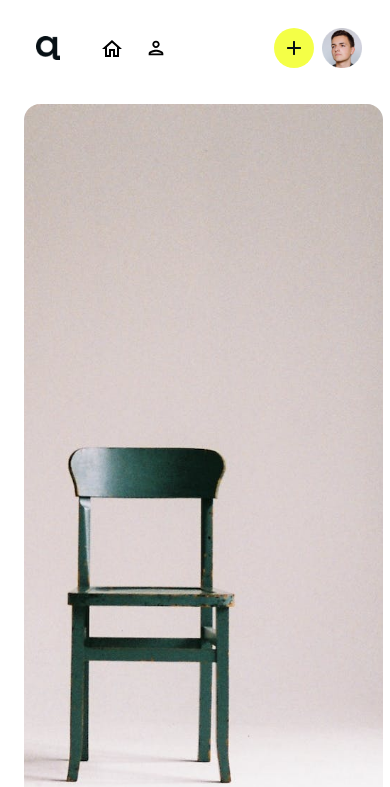
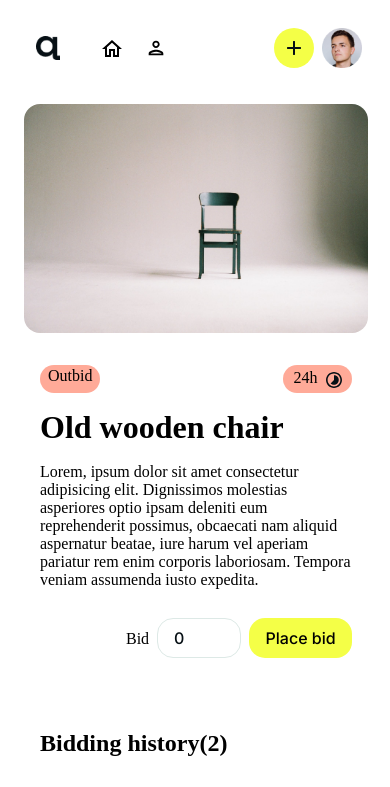
Before and after one commit to amadejaop/01-project-auctionbay-frontend-react, a React (Create React App) app: page /auction in a window 390 px wide. Shown: the top 787 px of the page. Built offline with nearby package versions, Linux system fonts and the light colour scheme; the HTML template or start-up script is replaced by a standard one.

Commit message:
Fix img on /auction mobile version
Fixed the width of the image displayed on the mobile version of the
/auction page.

```diff
--- a/src/assets/styles/Auction.css
+++ b/src/assets/styles/Auction.css
@@ -130,12 +130,13 @@ input::-webkit-inner-spin-button {
     .item-container {
         display: flex;
         flex-direction: column;
-        width: 92%;
+        max-width: 92%;
         margin: 16px;
         gap: 16px;
     }
     .item-image {
         width: 100%;
+        height: auto;
     }
 }
 
@@ -149,5 +150,6 @@ input::-webkit-inner-spin-button {
     }
     .item-image {
         width: 100%;
+        height: auto;
     }
 }
```
